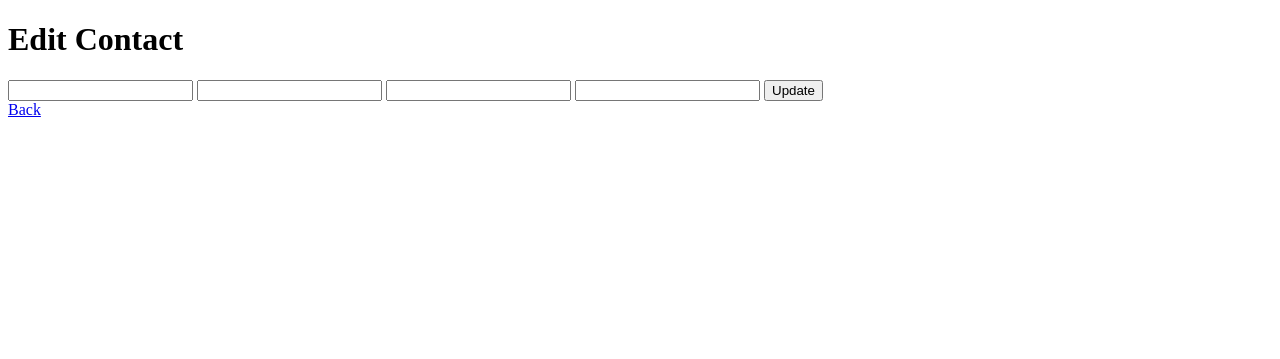
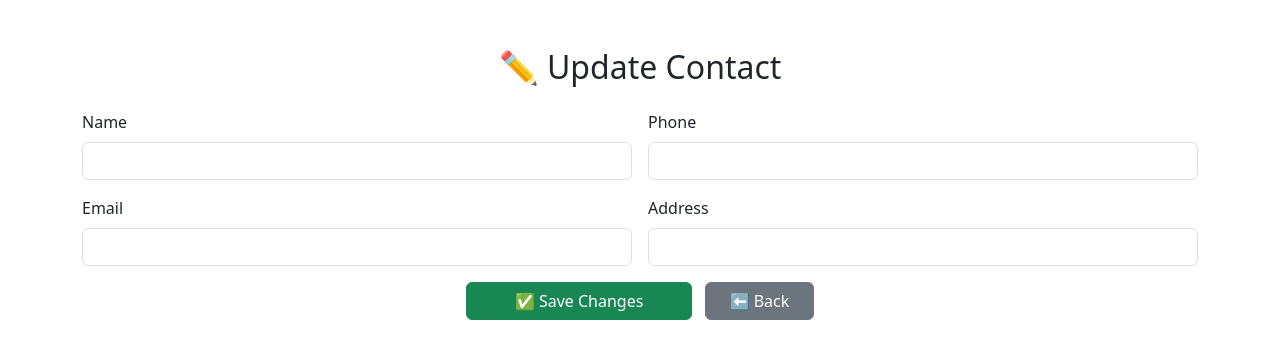
Before and after one commit to igloo-jr/contact, a Flask app: page /edit/1 in a window 1280 px wide. Shown: the top 359 px of the page. Run offline with Flask 3, Linux system fonts and the light colour scheme.

Commit message:
Update update.html

```diff
--- a/templates/update.html
+++ b/templates/update.html
@@ -1,18 +1,44 @@
+<!DOCTYPE html>
+<html lang="en">
+<head>
+    <meta charset="UTF-8">
+    <title>Update Contact</title>
+    <meta name="viewport" content="width=device-width, initial-scale=1.0">
 
-<!DOCTYPE html>
-<html>
-<head>
-    <title>Edit Contact</title>
+    <!-- Bootstrap CSS -->
+    <link href="https://cdn.jsdelivr.net/npm/bootstrap@5.3.0/dist/css/bootstrap.min.css" rel="stylesheet">
+
+    <!-- Custom CSS -->
+    <link rel="stylesheet" href="{{ url_for('static', filename='css/style.css') }}">
 </head>
 <body>
-    <h1>Edit Contact</h1>
-    <form method="POST" action="/update/{{ contact.phone }}">
-        <input name="name" value="{{ contact.name }}" required>
-        <input name="phone" value="{{ contact.phone }}" required>
-        <input name="email" value="{{ contact.email }}">
-        <input name="address" value="{{ contact.address }}">
-        <button type="submit">Update</button>
+
+<div class="container mt-5">
+    <h2 class="text-center mb-4">✏️ Update Contact</h2>
+
+    <form action="{{ url_for('update_contact', phone=contact.phone) }}" method="POST" class="row g-3">
+        <div class="col-md-6">
+            <label class="form-label">Name</label>
+            <input name="name" value="{{ contact.name }}" class="form-control" required>
+        </div>
+        <div class="col-md-6">
+            <label class="form-label">Phone</label>
+            <input name="phone" value="{{ contact.phone }}" class="form-control" required>
+        </div>
+        <div class="col-md-6">
+            <label class="form-label">Email</label>
+            <input name="email" value="{{ contact.email }}" class="form-control">
+        </div>
+        <div class="col-md-6">
+            <label class="form-label">Address</label>
+            <input name="address" value="{{ contact.address }}" class="form-control">
+        </div>
+        <div class="col-12 text-center">
+            <button type="submit" class="btn btn-success px-5">✅ Save Changes</button>
+            <a href="{{ url_for('index') }}" class="btn btn-secondary px-4 ms-2">⬅️ Back</a>
+        </div>
     </form>
-    <a href="/">Back</a>
+</div>
+
 </body>
 </html>
```
